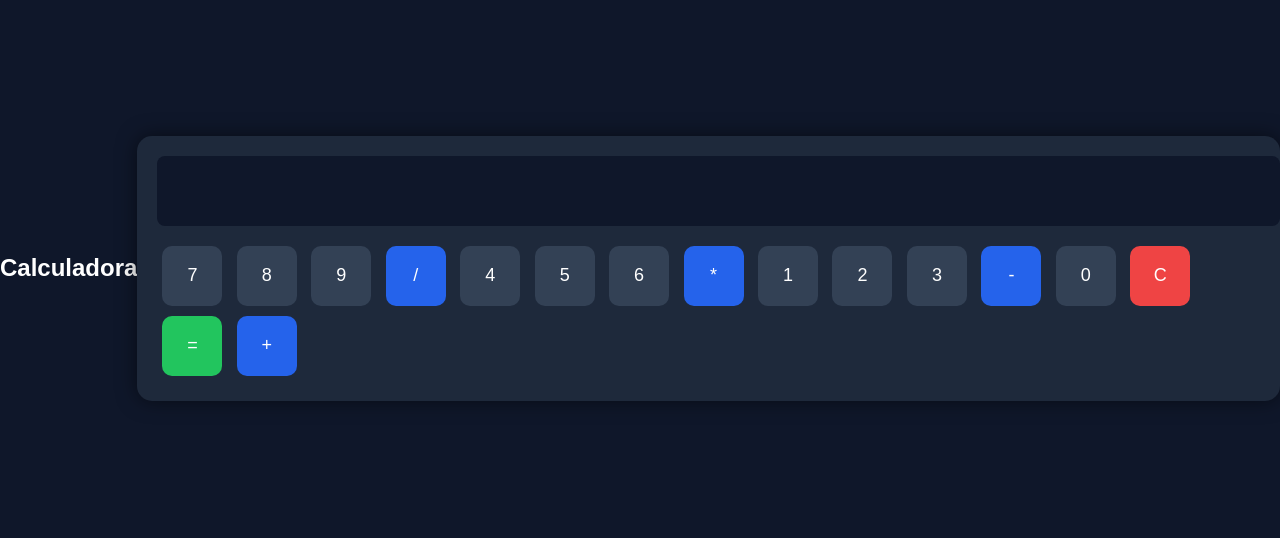
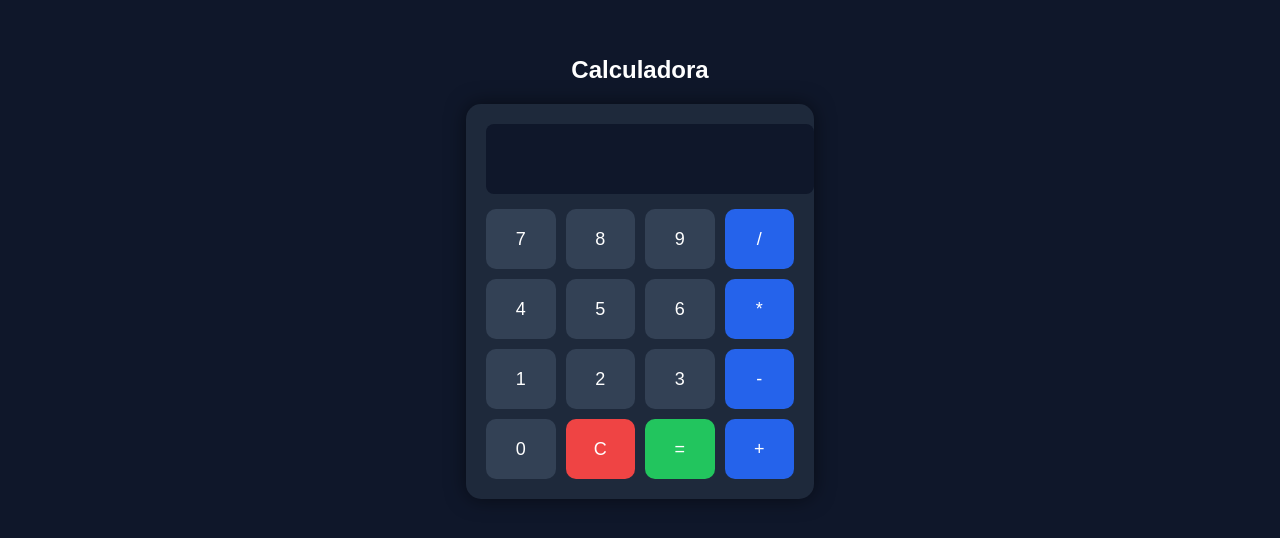
Before and after one commit to Nessquick0998/Projeto-calculadora, a plain HTML site: page index.html in a window 1280 px wide. Shown: the part 132-670 px from the top of the page. Drawn offline with Linux system fonts and the light colour scheme.

```diff
--- a/style.css
+++ b/style.css
@@ -1,11 +1,17 @@
 body {
     font-family: Arial, sans-serif;
-    background-color: #0f172a; /* azul escuro */
+    background-color: #0f172a;
     display: flex;
+    flex-direction: column;
+    align-items: center;
     justify-content: center;
-    align-items: center;
     height: 100vh;
     margin: 0;
+}
+
+h2 {
+    color: white;
+    margin-bottom: 20px;
 }
 
 /* Caixa da calculadora */
@@ -30,11 +36,16 @@
     color: white;
 }
 
+/* GRID DOS BOTÕES */
+.botoes {
+    display: grid;
+    grid-template-columns: repeat(4, 1fr);
+    gap: 10px;
+}
+
 /* Botões */
 button {
-    width: 60px;
     height: 60px;
-    margin: 5px;
     font-size: 18px;
     border: none;
     border-radius: 10px;
@@ -44,22 +55,22 @@
     transition: 0.2s;
 }
 
-/* Efeito hover */
+/* Hover */
 button:hover {
     background-color: #475569;
 }
 
-/* Botões de operação */
+/* Operadores */
 button:nth-child(4n) {
     background-color: #2563eb;
 }
 
-/* Botão igual */
+/* Botão "=" */
 button:nth-last-child(2) {
     background-color: #22c55e;
 }
 
-/* Botão limpar */
+/* Botão "C" */
 button:nth-last-child(3) {
     background-color: #ef4444;
 }
```
